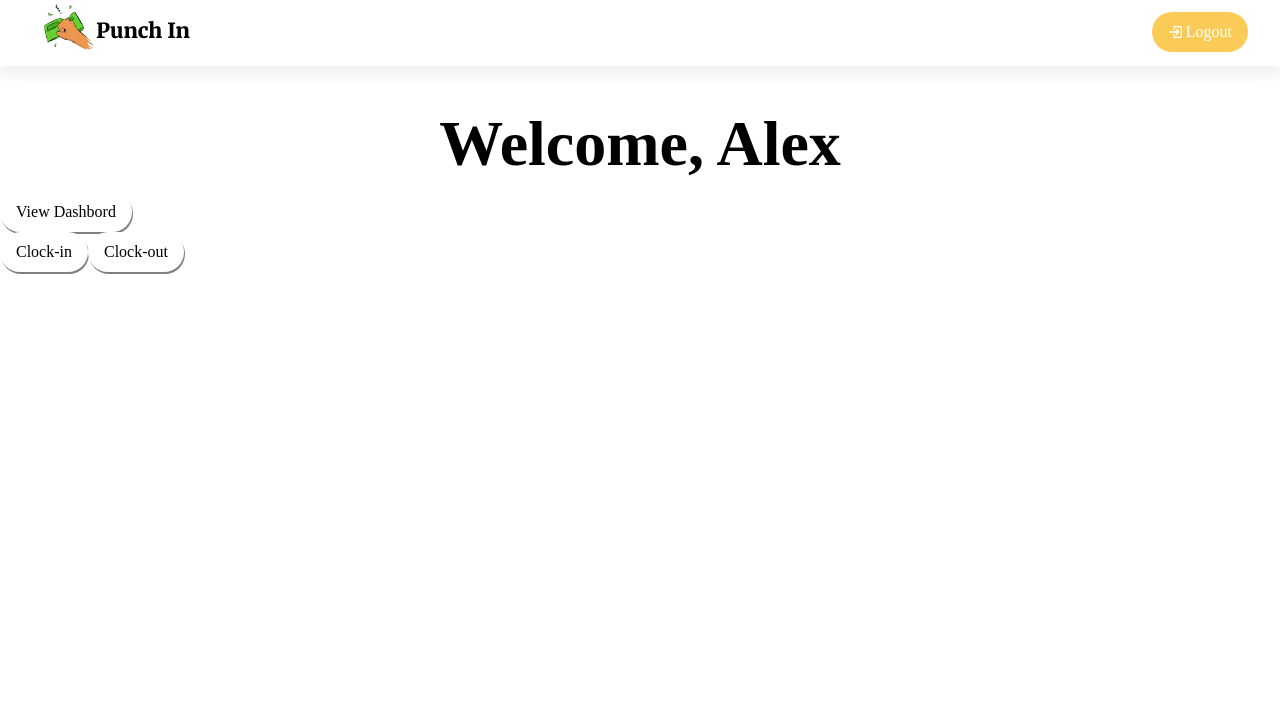
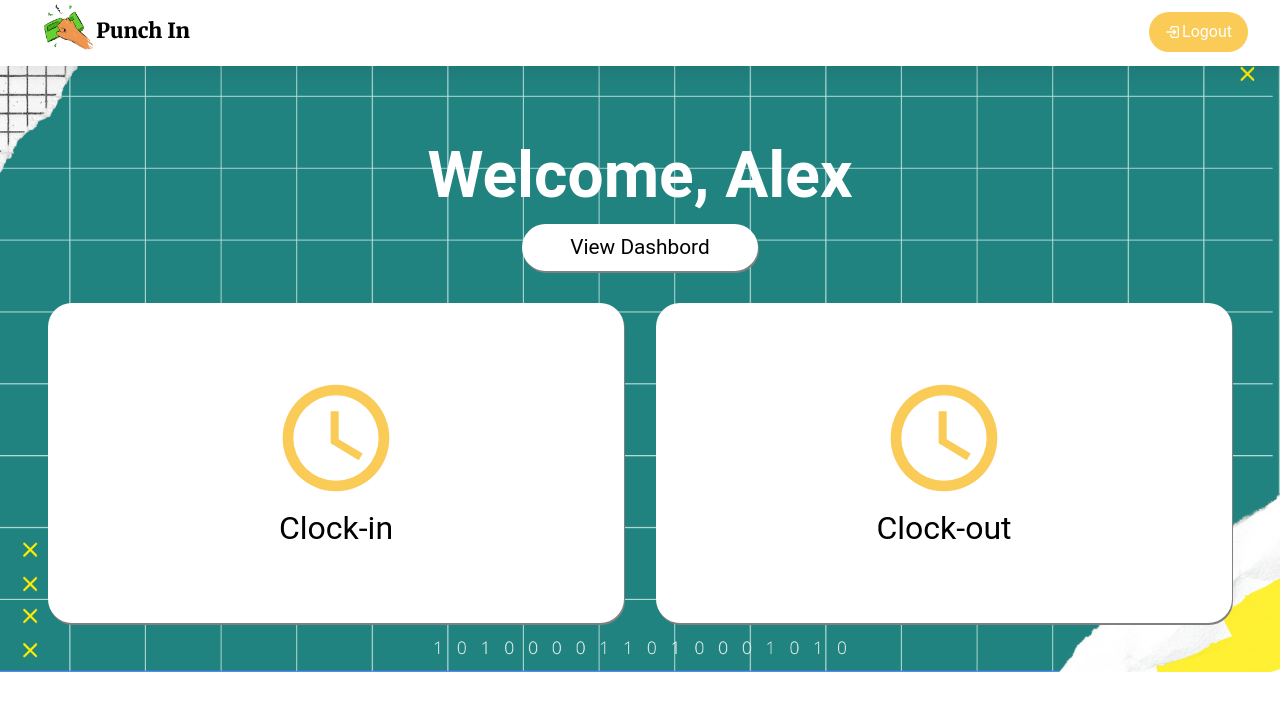
Before and after one commit to walkiisun/PunchIn, a PHP site: page /html/interface.html in a window 1280 px wide. Shown: the top 711 px of the page. Run offline with PHP 8.4, Linux system fonts and the light colour scheme.

Commit message:
pretty much done with the main pages

```diff
--- a/css/interface.css
+++ b/css/interface.css
@@ -14,7 +14,12 @@ nav{
     /* border-bottom: black 1px solid; */
 }
 body{
+    padding-top: 2rem;
     color: black;
+    background: url(../images/Untitled\ design\ \(2\).png);
+    background-position: center;
+    background-size:cover;
+    background-repeat: no-repeat;
 }
 nav img{
     width: 4rem;
@@ -40,9 +45,27 @@ main{
 main h2{
     font-size: 4rem;
     text-align: center;
+    color: white;
 }
 main button{
     background:white;
     color: black;
     box-shadow: 1px 2px 0 grey;
 }
+.dash{
+    display: flex;
+    justify-content: center;
+}
+.dash button{
+    padding: .5rem 3rem;
+    font-size: 1.3rem;
+}
+.clock button{
+    display: flex;
+    flex-direction: column;
+    align-items: center;
+    justify-content: center;
+    width: 90%;
+    height: 20rem;
+    font-size: 2rem;
+}
--- a/css/library.css
+++ b/css/library.css
@@ -54,3 +54,10 @@ button:hover{
     justify-content: center;
     text-decoration: none;
 }
+.clock{
+    justify-content: center;
+    margin-top: 2rem;
+    gap: 2rem;
+    padding: 0 3rem;
+    width: 100%;
+}
--- a/html/interface.html
+++ b/html/interface.html
@@ -6,7 +6,7 @@
     <title>Document</title>
     <link rel="stylesheet" href="../css/interface.css">
 </head>
-<body>
+<body class="roboto">
     <header>
         <nav class="flex">
             <div class="logo flex">
@@ -18,10 +18,10 @@
     </header>
     <main>
         <h2>Welcome, Alex</h2>
-        <a href=""><button>View Dashbord</button></a>
-        <div class="flex">
-            <button class="clock-buttons">Clock-in</button>
-            <button class="clock-buttons">Clock-out</button>
+        <div class="dash"><a href=""><button>View Dashbord</button></a></div>
+        <div class="clock flex">
+            <button class="clock-buttons"><svg xmlns="http://www.w3.org/2000/svg" width="4em" height="4em" viewBox="0 0 24 24"><path fill="#facb57" d="M12 20a8 8 0 0 0 8-8a8 8 0 0 0-8-8a8 8 0 0 0-8 8a8 8 0 0 0 8 8m0-18a10 10 0 0 1 10 10a10 10 0 0 1-10 10C6.47 22 2 17.5 2 12A10 10 0 0 1 12 2m.5 5v5.25l4.5 2.67l-.75 1.23L11 13V7z"/></svg>Clock-in</button>
+            <button class="clock-buttons"><svg xmlns="http://www.w3.org/2000/svg" width="4em" height="4em" viewBox="0 0 24 24"><path fill="#facb57" d="M12 20a8 8 0 0 0 8-8a8 8 0 0 0-8-8a8 8 0 0 0-8 8a8 8 0 0 0 8 8m0-18a10 10 0 0 1 10 10a10 10 0 0 1-10 10C6.47 22 2 17.5 2 12A10 10 0 0 1 12 2m.5 5v5.25l4.5 2.67l-.75 1.23L11 13V7z"/></svg>Clock-out</button>
         </div>
     </main>
 </body>
```
